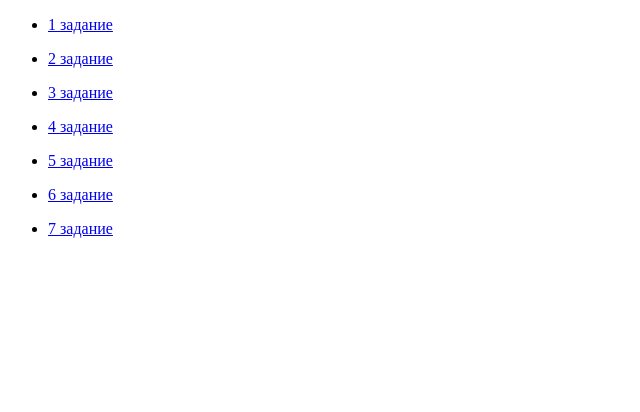
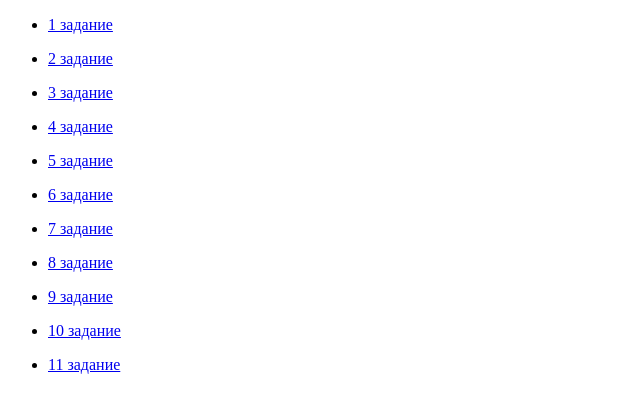
Before and after one commit to ivelov/Web-lb2, a plain HTML site: page index.html in a window 1280 px wide. Shown: the whole page, without its empty margins (0-640 px from the left). Drawn offline with Linux system fonts and the light colour scheme.

Commit message:
feat: update index.html

```diff
--- a/index.html
+++ b/index.html
@@ -27,5 +27,17 @@
         <ul>
             <li><a href="7.html">7 задание</a></li>
         </ul>
+        <ul>
+            <li><a href="8.html">8 задание</a></li>
+        </ul>
+        <ul>
+            <li><a href="9.html">9 задание</a></li>
+        </ul>
+        <ul>
+            <li><a href="10.html">10 задание</a></li>
+        </ul>
+        <ul>
+            <li><a href="11.html">11 задание</a></li>
+        </ul>
     </body>
 </html>
```
